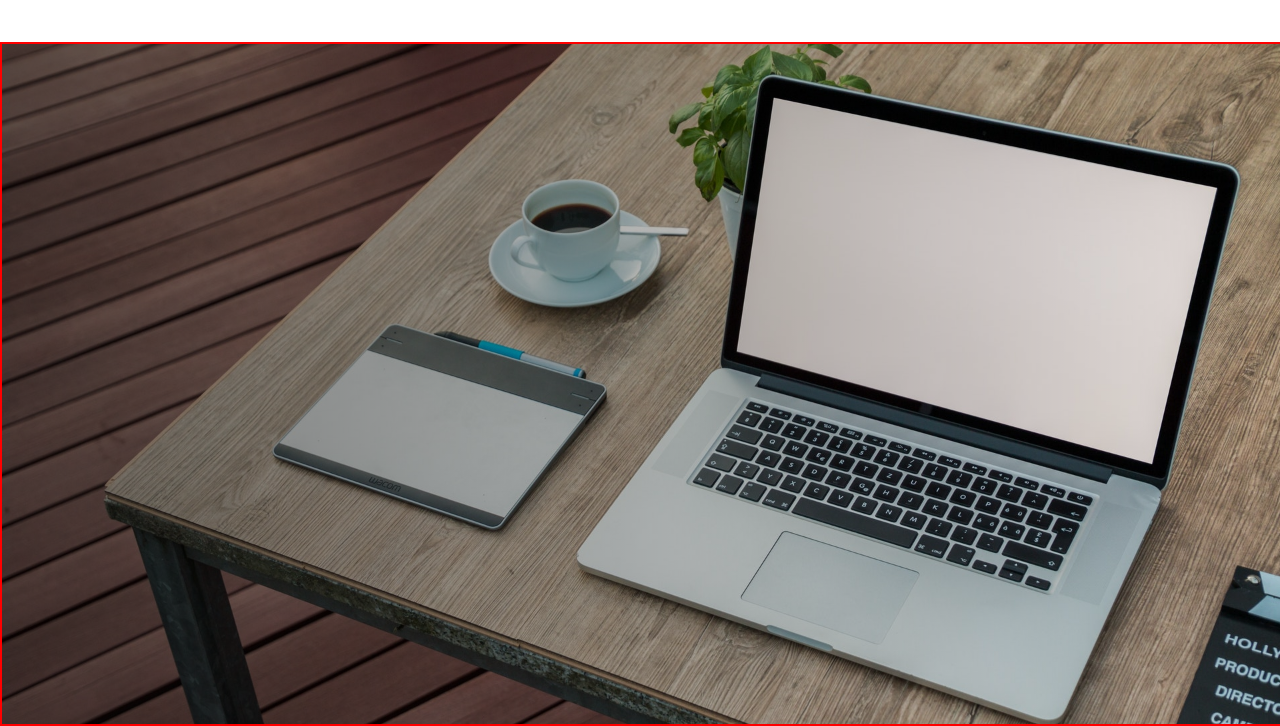
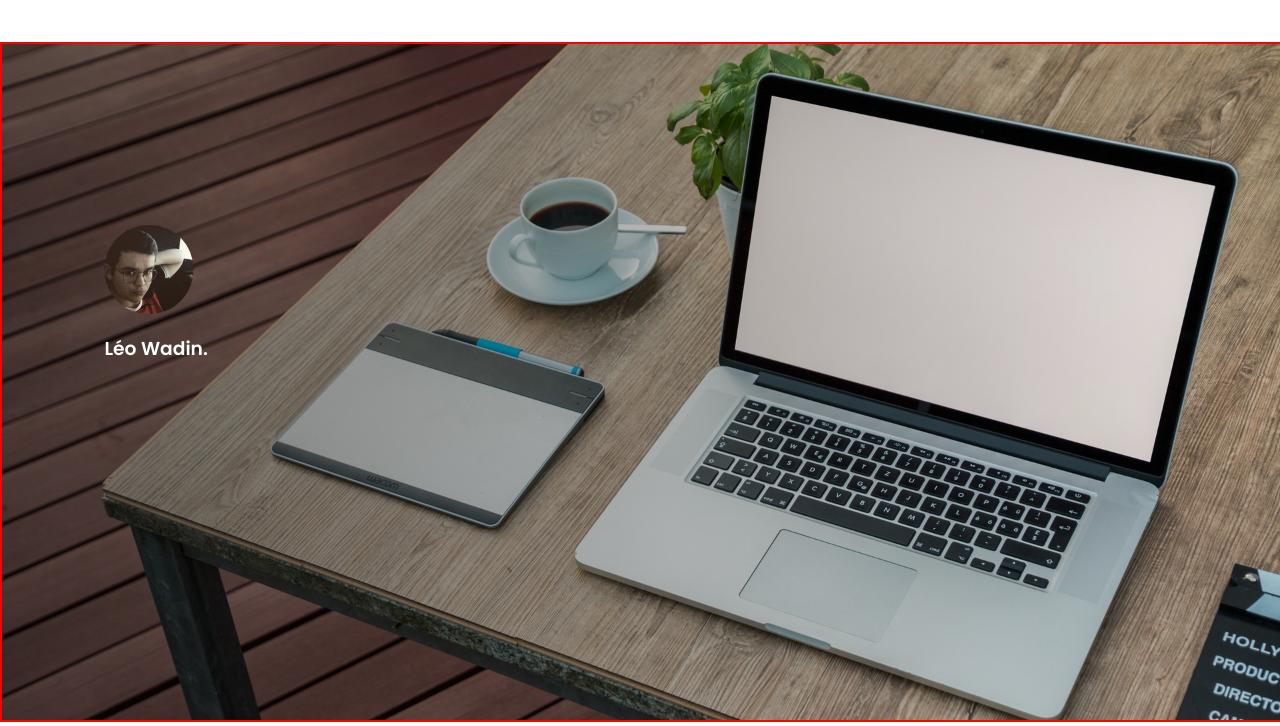
Before and after one commit to ArKc0s/euklyde-website, a plain HTML site: page index.html in a window 1280 px wide. Shown: the part 2098-2824 px from the top of the page. Drawn offline with nearby package versions, Linux system fonts and the light colour scheme.

Commit message:
Continued profile section

```diff
--- a/index.html
+++ b/index.html
@@ -106,8 +106,12 @@
 
     </div>
 
-    <div class="section-100-85 s-image-bg">
+    <div class="section-100-85 s-image-bg g-2c-20-80">
+        <div class="p-det-container grid">
+            <img class="p-det-img mb-0" src="./assets/backgrounds/profile-pic.png">
+            <h3 class="f-poppins-600 c-white p-det-name">Léo Wadin.</h3>
 
+        </div>
     </div>
 
 
--- a/style.css
+++ b/style.css
@@ -64,7 +64,6 @@ body {
     color: #261e35;
 }
 
-
 /* BORDERS */
 
 .br-white-2 {
@@ -74,7 +73,6 @@ body {
 .br-black-2 {
     border : 2px solid black;
 }
-
 
 /* BG COLORS */
 .bg-black {
@@ -104,6 +102,11 @@ body {
 .g-2r-20-80 {
     display: grid;
     grid-template-rows: 0.2fr auto;
+}
+
+.g-2c-20-80 {
+    display: grid;
+    grid-template-columns: 0.2fr auto;
 }
 
 .g-r1-c1 {
@@ -190,7 +193,6 @@ body {
 }
 
 .s-image-bg {
-    border: 2px solid red;
     background-image: linear-gradient(to right, rgba(0, 0, 0, 0.52), rgba(0, 0, 0, 0.048)),
     url("./assets/backgrounds/macbook-bg.jpg");
     background-position-y: center;
@@ -262,7 +264,6 @@ body {
     align-self: center;
     justify-self: center;
     margin: 5% 5%;
-    border-radius: 200%;
 }
 
 .knowledge-title {
@@ -276,3 +277,28 @@ body {
     align-self: center;
     padding: 0 2%;
 }
+
+/* IMAGE SECTION */
+
+.p-det-container {
+    width: 100vw;
+    margin: 0;
+    border: red 2px solid;
+    grid-template-rows: 40% 10% 30% 20%;
+
+}
+
+.p-det-img {
+    align-self: end;
+    padding: 0% 8%;
+    grid-row: 1;
+    border-radius: 100%;
+    width: 7vw;
+
+}
+
+.p-det-name {
+    align-self: center;
+    grid-row: 2;
+    padding: 0% 8%;
+}
```
